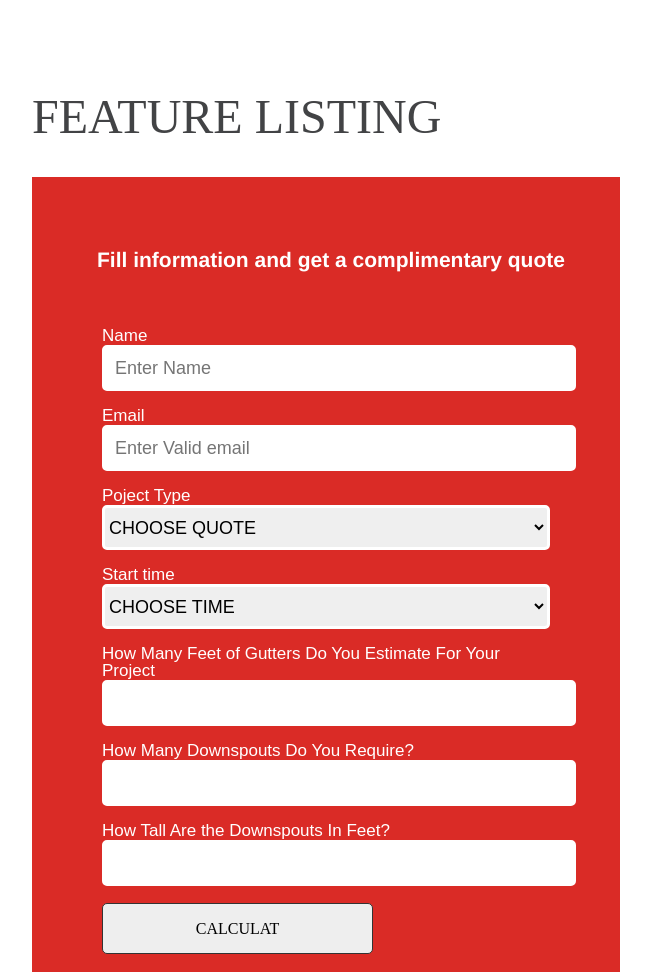
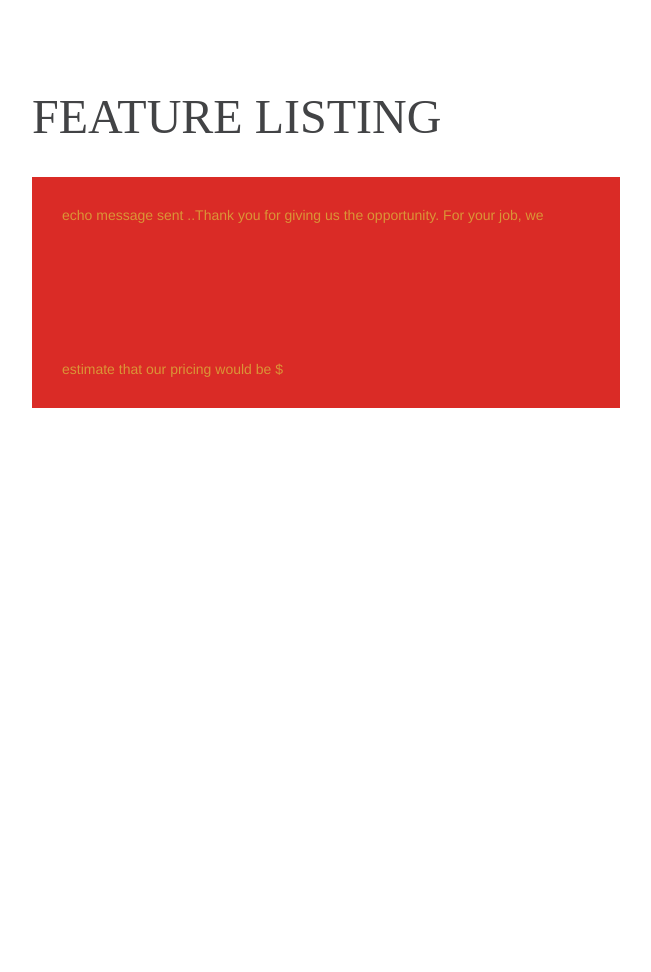
Before and after one commit to perfectds/daculagutters, a PHP site: page /?msg=1 in a window 1280 px wide. Shown: the part 1120-2092 px from the top of the page, without its empty margins (128-779 px from the left). Run offline with PHP 8.4, Linux system fonts and the light colour scheme; some libraries are stand-ins or nearby versions; some web fonts are replaced.

Commit message:
Update index.php

```diff
--- a/index.php
+++ b/index.php
@@ -213,6 +213,16 @@
           <div >
 
             <div  style="background-color:#da2b26;padding:30px; 20px;">
+
+<?php if($_GET['msg']){  ?>
+
+                       echo message sent ..Thank you <NAME> for giving us the opportunity.
+For your job, we estimate that our pricing would be $<X>
+<VIDEO THAT AUTO-PLAYS EXPLAINING PROCESS FOR THE CUSTOMER> Please click here if you’d like us to send you an official quote for your job. <LINK>
+
+
+<?php }else{  ?>
+
                <h2>Fill information and get a complimentary quote</h2>
 
                <form action="calculat.php" method="post">
@@ -263,6 +273,9 @@
                 background-repeat: no-repeat;">CALCULAT</button>
 
                </form>
+
+
+              <?php }  ?>
             </div>
 
           </div>
```
